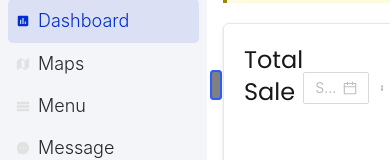
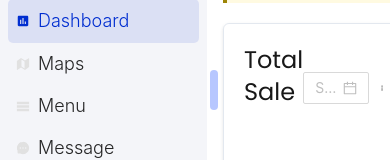
Before and after one commit to monirhabderabby/redgreenAssestment, a React (Create React App) app: page / in a window 390 px wide. Shown: the part 170-330 px from the top of the page. Built offline with nearby package versions, Linux system fonts and the light colour scheme; the HTML template or start-up script is replaced by a standard one.

Commit message:
toggle button color updated

```diff
--- a/src/components/dashboad/Dashboard.js
+++ b/src/components/dashboad/Dashboard.js
@@ -31,8 +31,8 @@ const Dashboard = () => {
             {/* toggle button for mobile devices*/}
             <div
                 onClick={() => setIsOpen(!isOpen)}
-                className={`md:hidden w-3 h-[30px] bg-[#808080] rounded-4px ring-2 ring-[#2D5BFF] ring-inset fixed top-60 ${
-                    isOpen ? "ml-[210px]" : "ml-12"
+                className={`md:hidden w-2 h-10 bg-[#708FFF] bg-opacity-50 rounded-4px fixed top-60 ${
+                    isOpen ? "ml-[210px]" : "ml-[52px]"
                 } duration-300`}
             ></div>
         </>
```
